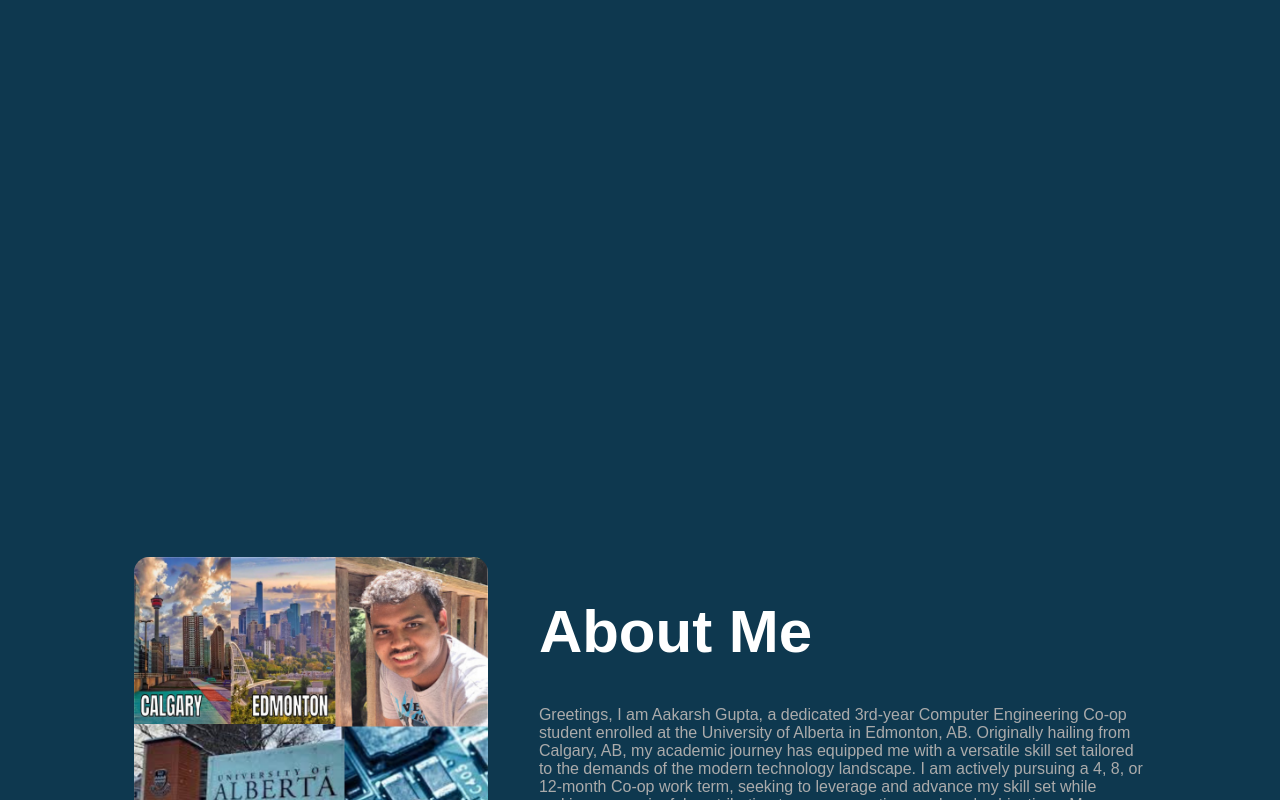
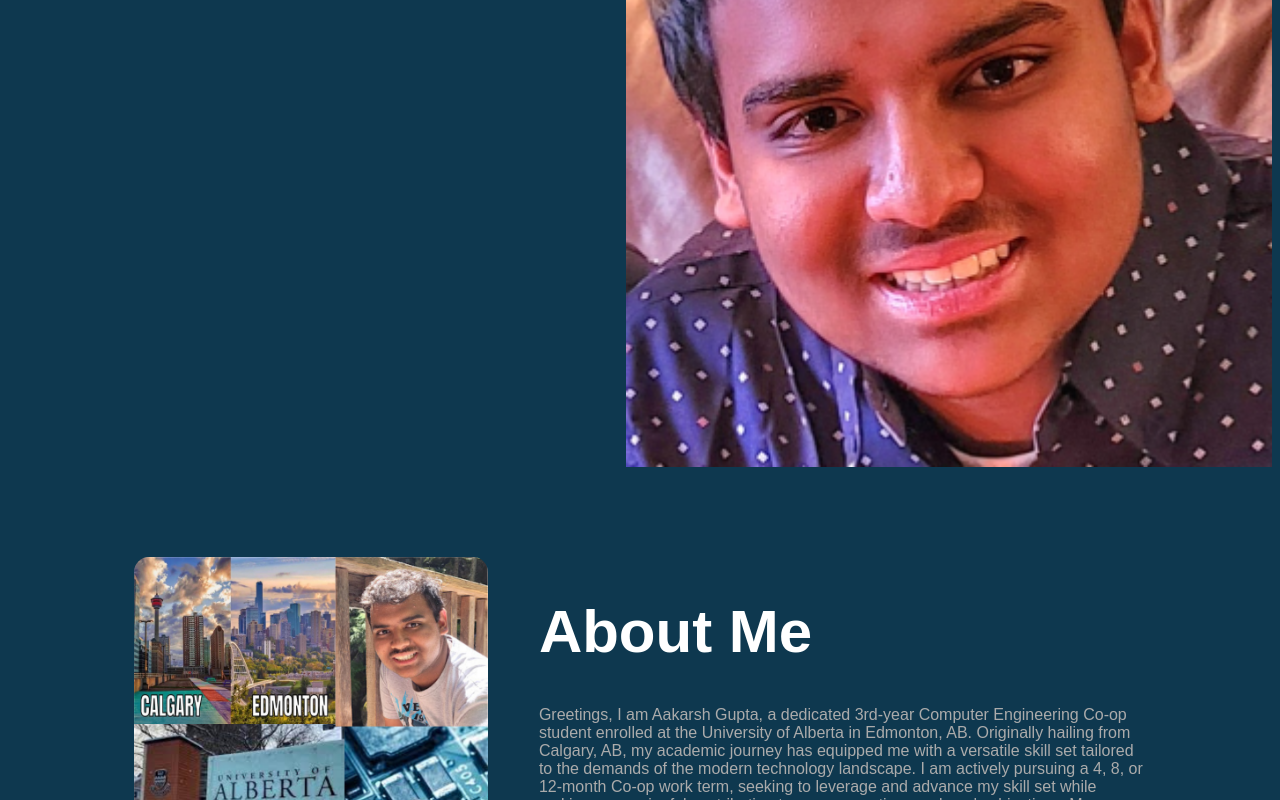
Before and after one commit to Aakarsh211/Aakarsh-Gupta, a plain HTML site: page index.html in a window 1280 px wide. Shown: the part 341-1141 px from the top of the page. Drawn offline with Linux system fonts and the light colour scheme.

Commit message:
Update style.css

```diff
--- a/style.css
+++ b/style.css
@@ -14,7 +14,7 @@ body{
 #header{
     width: 100%;
     height: 100vh;
-    background-image: url(Images/20211102_174832-01.png);
+    background-image: url(20211102_174832-01.png);
     background-size: contain;
     background-repeat: no-repeat;
     background-position: right center;
```
